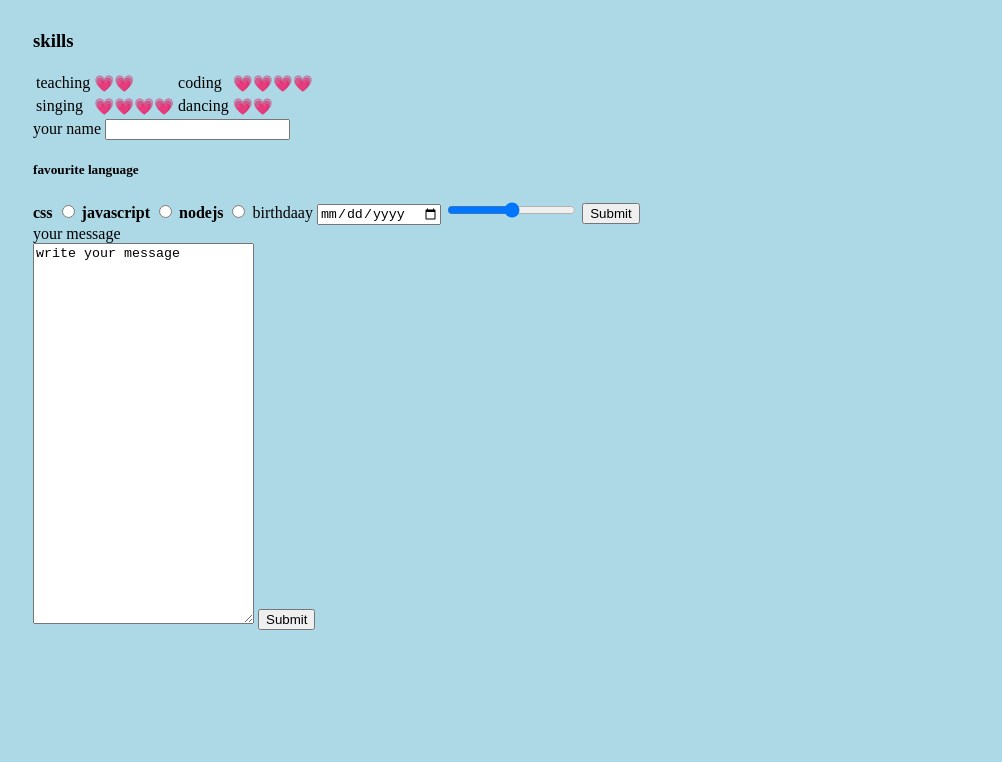
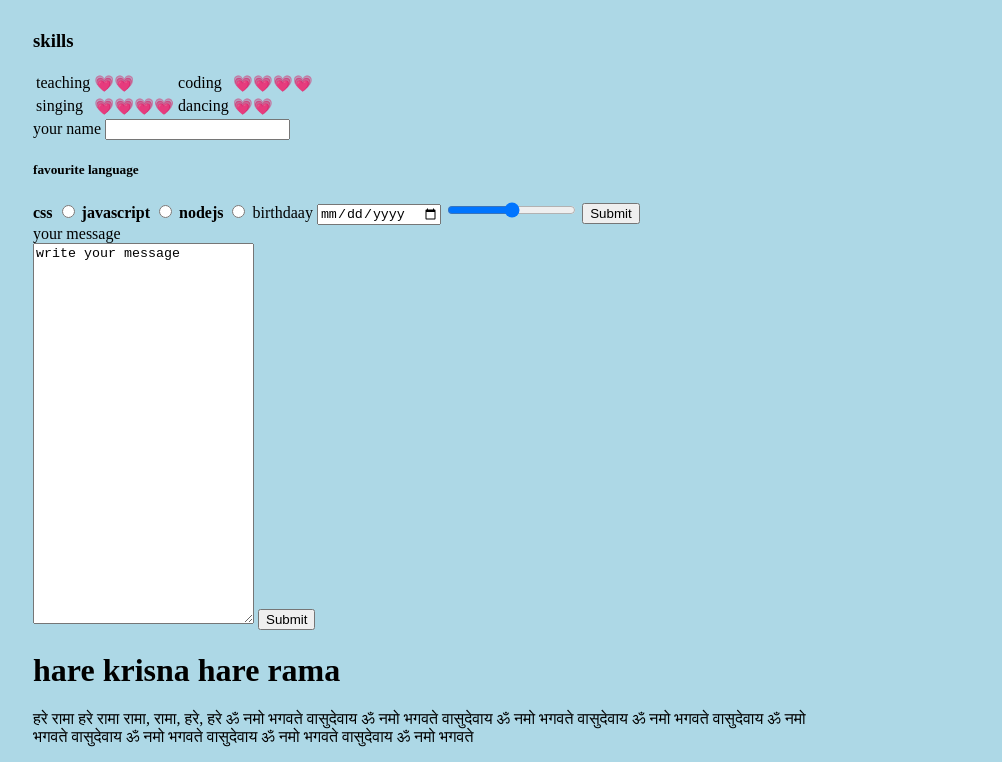
Before and after one commit to nandanionline/cv, a plain HTML site: page revision.html in a window 1280 px wide. Shown: the part 3065-3827 px from the top of the page, without its empty margins (207-1209 px from the left). Before the commit the page ends 3711 px from the top, so only its background shows below. Drawn offline with Linux system fonts and the light colour scheme.

Commit message:
revision.html

```diff
--- a/revision.html
+++ b/revision.html
@@ -141,6 +141,21 @@ border="1px">
 		<textarea rows="25" cols="25">write your message</textarea>
 		<input type="submit" name="mummy">
 	</form>
+	<h1>hare krisna hare rama</h1>
+
+	<p>हरे रामा
+हरे रामा
+रामा, रामा, हरे, हरे
+ॐ नमो भगवते वासुदेवाय
+ॐ नमो भगवते वासुदेवाय
+ॐ नमो भगवते वासुदेवाय
+ॐ नमो भगवते वासुदेवाय
+ॐ नमो भगवते वासुदेवाय
+ॐ नमो भगवते वासुदेवाय
+ॐ नमो भगवते वासुदेवाय
+		ॐ नमो भगवते </p>
+
+
 
 
 
```
